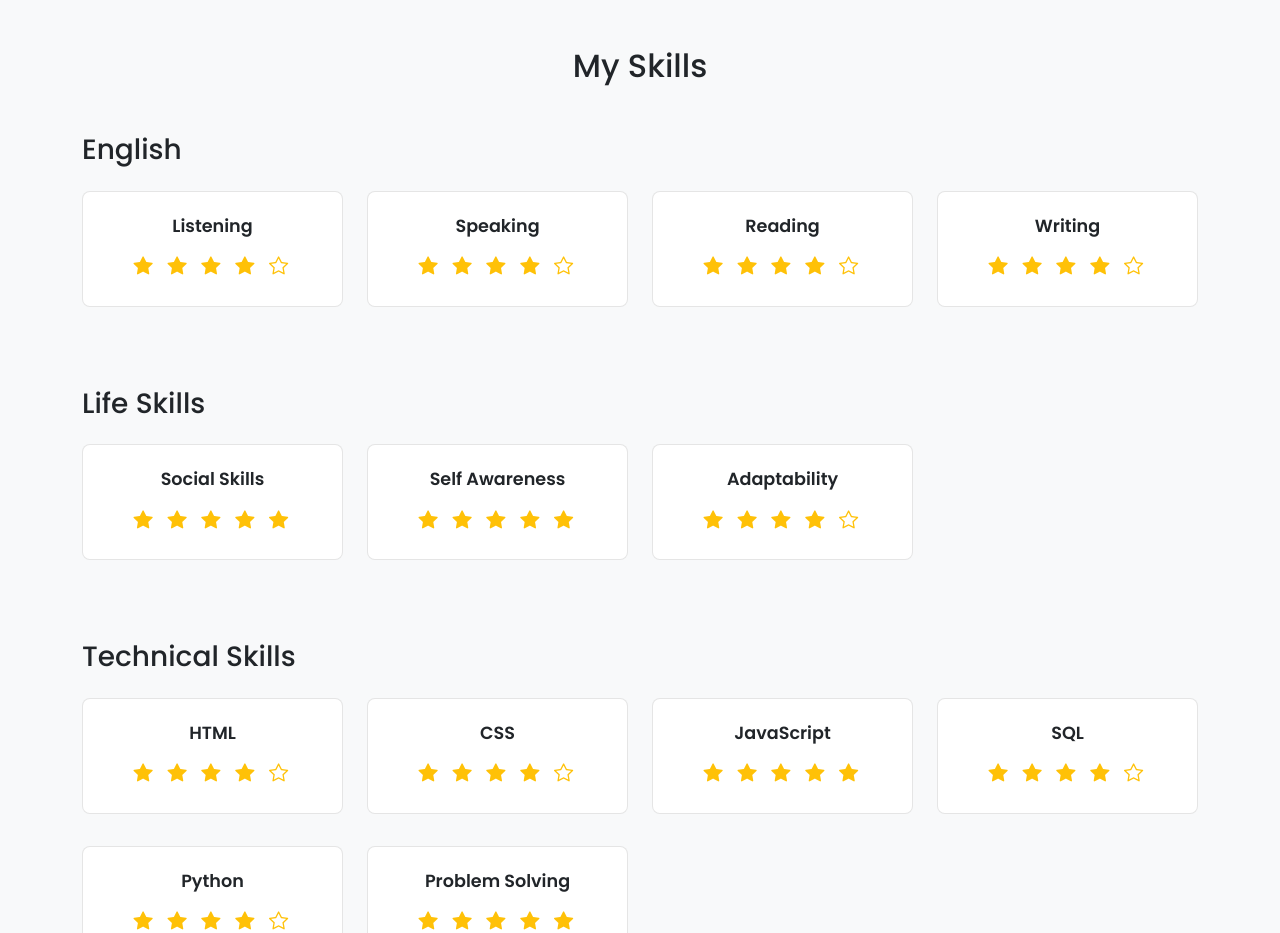
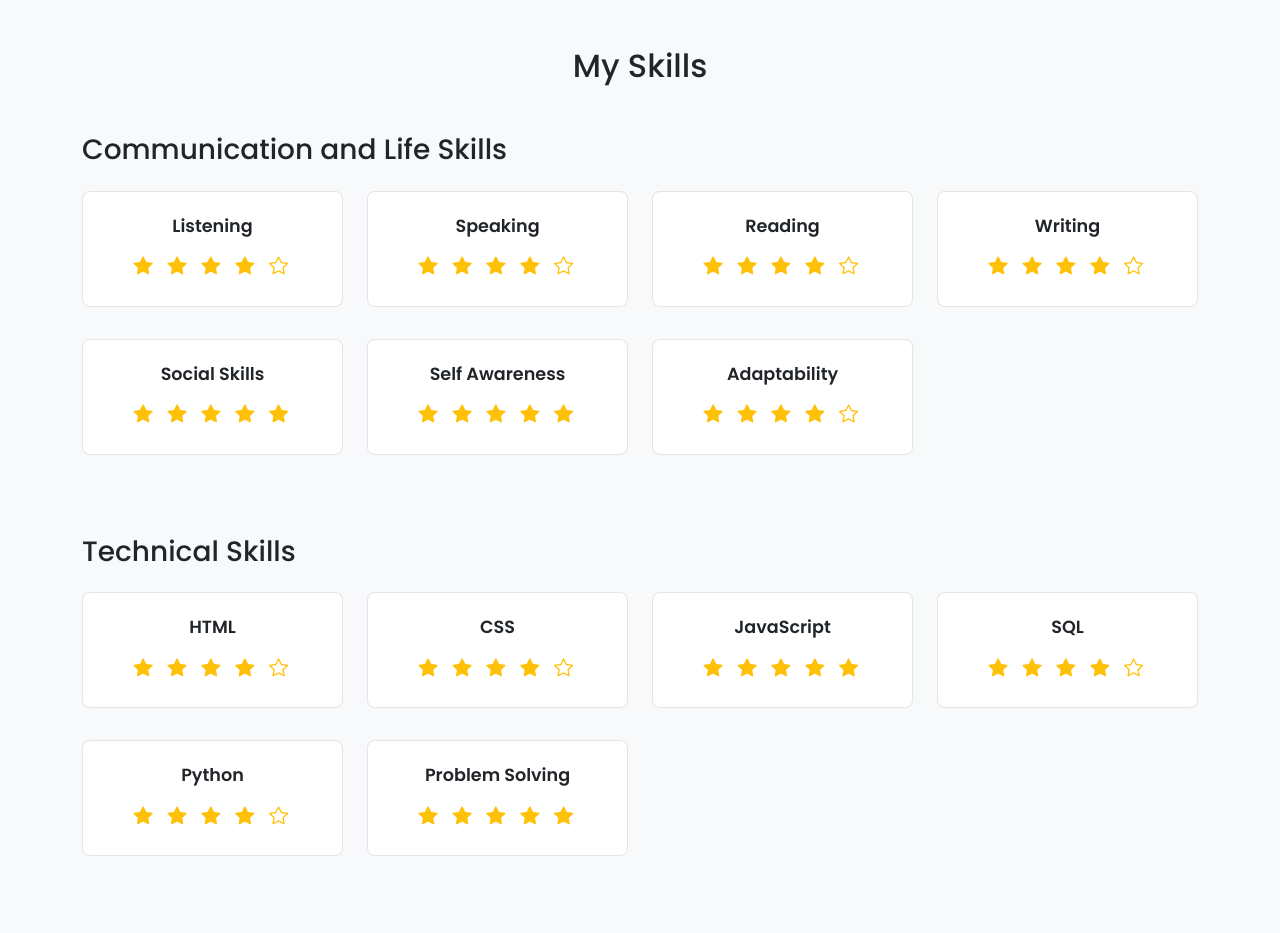
Before and after one commit to santhosh-raja-07/portfolio-v1, a plain HTML site: page index.html in a window 1280 px wide. Shown: the part 1540-2473 px from the top of the page. Drawn offline with nearby package versions, Linux system fonts and the light colour scheme.

Commit message:
Updated skills section  code

```diff
--- a/index.html
+++ b/index.html
@@ -80,7 +80,7 @@
 
             <!-- Language Skills -->
             <div class="row mb-5">
-                <h3 class="mb-4">English</h3>
+                <h3 class="mb-4">Communication and Life Skills</h3>
                 <div class="col-md-3 col-sm-6">
                     <div class="skill-card">
                         <h4>Listening</h4>
@@ -129,11 +129,6 @@
                         </div>
                     </div>
                 </div>
-            </div>
-
-            <!-- Soft Skills -->
-            <div class="row mb-5">
-                <h3 class="mb-4">Life Skills</h3>
                 <div class="col-md-3 col-sm-6">
                     <div class="skill-card">
                         <h4>Social Skills</h4>
```
